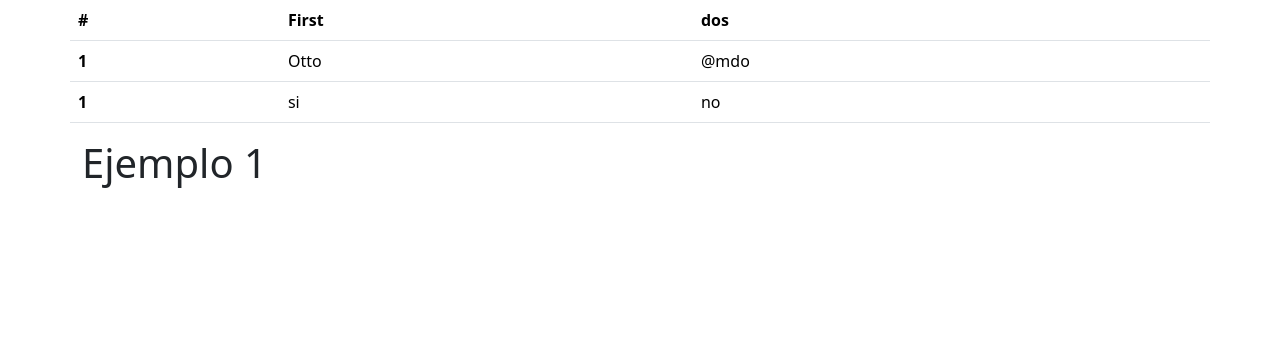
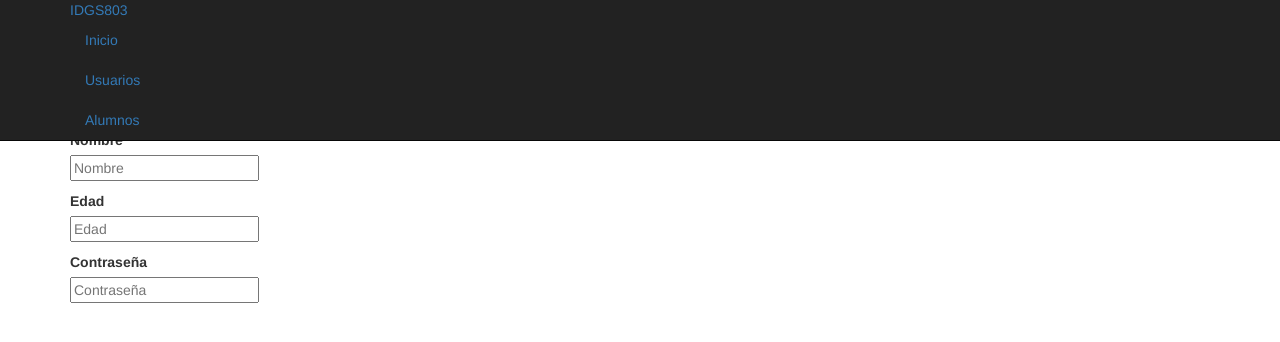
Before and after one commit to IDGS-803-22002222/IntroFlask, a Flask app: page /ejemplo1 in a window 1280 px wide. Shown: the top 342 px of the page. Run offline with Flask 3, Linux system fonts and the light colour scheme; some libraries are stand-ins or nearby versions.

Commit message:
Formulario

```diff
--- /dev/null
+++ b/templates/_macros.html
@@ -0,0 +1,12 @@
+{% macro datos(name, placeholder, type="text") %}
+    <p>
+        <input type="{{type}}" name="{{name}}" placeholder="{{placeholder}}">
+    </p>
+{% endmacro %}
+
+
+{% macro campoNuevo(field) %}
+
+<td>{{field.label}}</td>
+<dd>{{field(**Kwargs) |safe}}</dd>
+{%endmacro%}
--- a/templates/ejemplo1.html
+++ b/templates/ejemplo1.html
@@ -1,7 +1,17 @@
 {% extends "layout.html" %}
 
 {% block container %}
+    {%import "_macros.html" as macros %}
     <h1>Ejemplo 1</h1>
+
+    <label for="nombre">Nombre</label>
+    {{ macros.datos("nombre", "Nombre") }}
+
+    <label for="edad">Edad</label>
+    {{ macros.datos("edad", "Edad", "number") }}
+
+    <label for="contraseña">Contraseña</label>
+    {{ macros.datos("contraseña", "Contraseña", "password") }}
 
 
 {% endblock %}
--- a/templates/index.html
+++ b/templates/index.html
@@ -1,7 +1,6 @@
 {% extends "layout.html" %}
 
 {% block container %}
-
 
             <h1>{{grupo}}</h1>
             {% for nom in lista%}
--- a/templates/layout.html
+++ b/templates/layout.html
@@ -5,38 +5,49 @@
     <meta http-equiv='X-UA-Compatible' content='IE=edge'>
     <title>Page Title</title>
     <meta name='viewport' content='width=device-width, initial-scale=1'>
-    <link href="https://cdn.jsdelivr.net/npm/bootstrap@5.3.3/dist/css/bootstrap.min.css" rel="stylesheet" integrity="sha384-QWTKZyjpPEjISv5WaRU9OFeRpok6YctnYmDr5pNlyT2bRjXh0JMhjY6hW+ALEwIH" crossorigin="anonymous">
+    <link rel="stylesheet" href="../static//bootstrap/css/bootstrap.min.css">
+   <style>
+      body{
+        padding-top: 60px;
+      }
+      .tr-head{ background: #dff0d8;}
+    </style>
+    <link rel="stylesheet" href="../static/bootstrap/css/bootstrap-responsive.css">
 </head>
 <body>
-    <div class="container">
-        <div class="row">
-            <table class="table">
-                <thead>
-                  <tr>
+  <div class="navbar navbar navbar-inverse navbar-fixed-top">
+    <div class="navbar-inner">
+      <div class="container">
+        <a href="" class="brand">
+          IDGS803
+        </a>
+        <ul class="nav">
+          <li class="active">
+            <a href="">
+              <i class="icon-home icon-white"></i>Inicio
+            </a>
+          </li>
+          <li>
+            <a href="">
+              <i class="icon-user icon-white"></i>
+              Usuarios
+            </a>
+          </li>
+          <li>
+            <a href="">
+              <i class="icon-user icon-white"></i>
+              Alumnos
+            </a>
+          </li>
+        </ul>
+      </div>
+    </div>
+  </div>
+  <div class="container">
+    {% block container %}
 
-                    <th scope="col">#</th>
-                    <th scope="col">First</th>
-                    <th scope="col">dos</th>
-                  </tr>
-                </thead>
-                <tbody>
-                  <tr>
-                    <th scope="row">1</th>
-                    <td>Otto</td>
-                    <td>@mdo</td>
-                  </tr>
-                  <tr>
-                    <th scope="row">1</th>
-                    <td>si</td>
-                    <td>no</td>
-                  </tr>
+      {% endblock %}
+  </div>
 
-                </tbody>
-              </table>
-              {% block container %}
-
-              {% endblock %}
-            </div>
-        </div>
     </body>
     </html>
```
Also changed, not shown: forms.py (added, +12 -0 lines), main.py (line endings or trailing spaces), requirements.txt (added), 1 other file.
